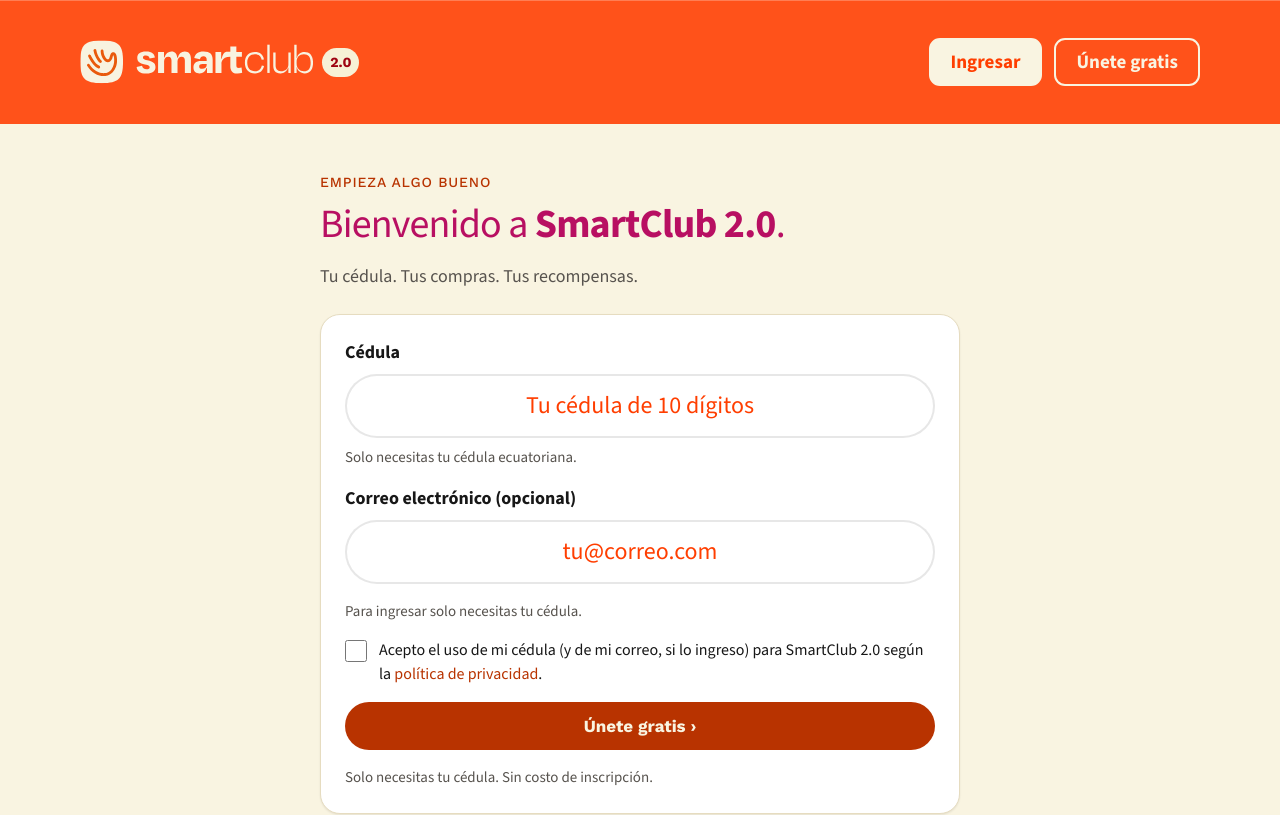
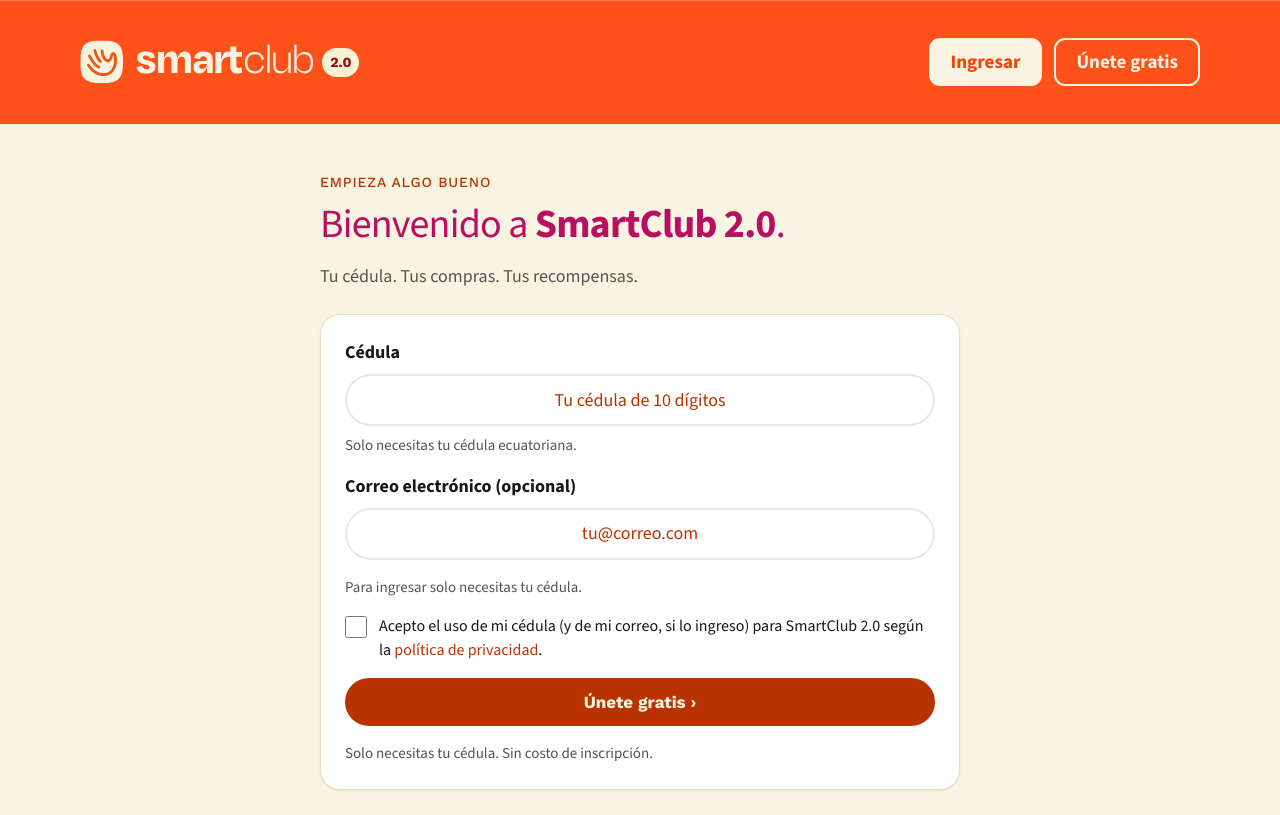
Before and after one commit to moonstar-x/hackathon-appvengers, a React (Vite) app in the folder packages/ui/: page /registro in a window 1280 px wide. Shown: the top 815 px of the page. Built offline with nearby package versions, Linux system fonts and the light colour scheme.

Commit message:
Bring pill inputs back to body size
52px high with 18px text instead of 64px/24px; the placeholder moves to
the strong orange so it stays legible at that size. Document the input
style in DESIGN.md §8.

```diff
--- a/packages/ui/src/styles.css
+++ b/packages/ui/src/styles.css
@@ -1059,19 +1059,19 @@
 .field label {
   font-weight: 700;
 }
-/* smartclub.ec document field: white pill, thin light border, large centered orange
-   placeholder. 24px text keeps orange-on-white (3.6:1) within WCAG large-text range. */
+/* smartclub.ec document field: white pill, thin light border, centered text. The
+   placeholder uses the strong orange so it stays legible (≥ 4.5:1) at body size. */
 .field input,
 .field select,
 .field textarea {
   width: 100%;
-  min-height: 64px;
-  padding: 12px 28px;
+  min-height: 52px;
+  padding: 10px 24px;
   border: 2px solid rgb(23 23 23 / 0.1);
   border-radius: var(--radius-pill);
   background: var(--surface-raised);
   color: var(--ink);
-  font-size: 1.333rem;
+  font-size: 1rem;
   transition:
     border-color 0.2s ease,
     box-shadow 0.2s ease;
@@ -1084,7 +1084,7 @@
 }
 .field input::placeholder,
 .field textarea::placeholder {
-  color: var(--brand-primary);
+  color: var(--brand-primary-strong);
   font-weight: 400;
   opacity: 1;
 }
@@ -1101,13 +1101,13 @@
 }
 .field select {
   appearance: none;
-  padding-right: 56px;
+  padding-right: 52px;
   background-image:
     linear-gradient(45deg, transparent 50%, var(--brand-primary) 50%),
     linear-gradient(135deg, var(--brand-primary) 50%, transparent 50%);
   background-position:
-    calc(100% - 34px) 50%,
-    calc(100% - 28px) 50%;
+    calc(100% - 30px) 50%,
+    calc(100% - 24px) 50%;
   background-size: 6px 6px;
   background-repeat: no-repeat;
   cursor: pointer;
```
Also changed, not shown: 1 other file (tests, documents, lock files or other folders).
